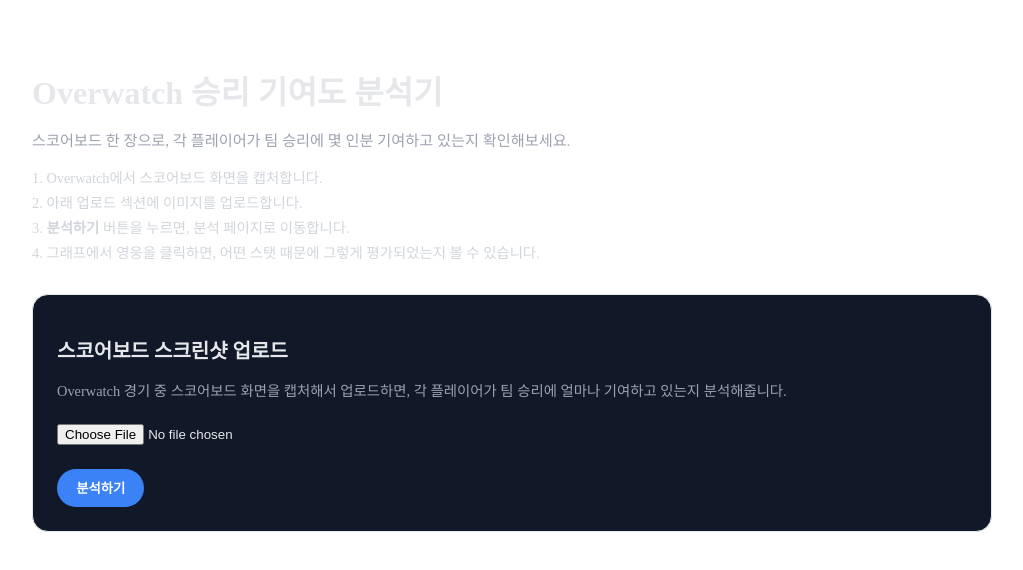
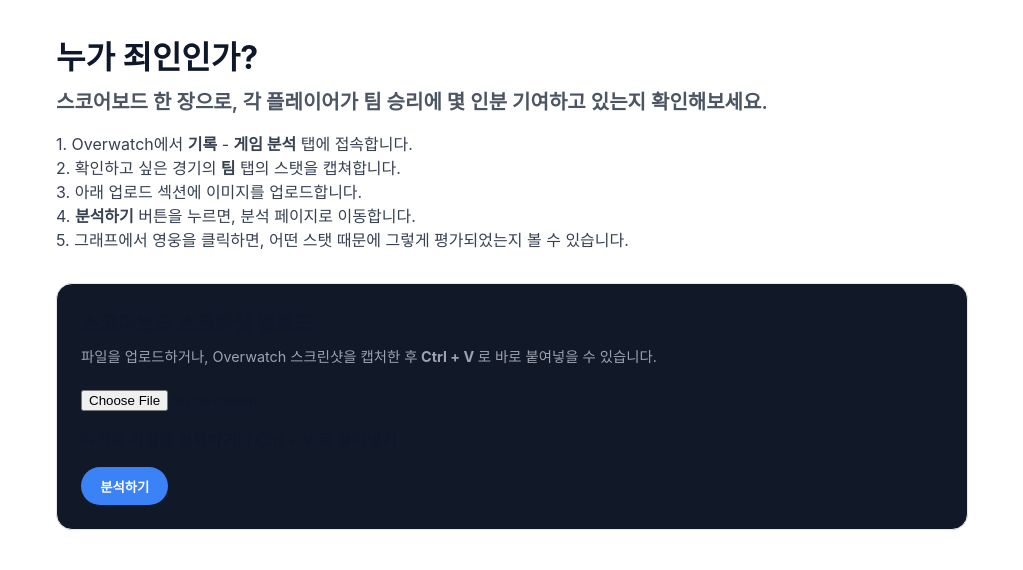
Before and after one commit to EricHW55/OWMunChul_Web, a Next.js app in the folder frontend/: page / in a window 1280 px wide. Shown: the top 570 px of the page, without its empty margins (128-1151 px from the left). Built offline with nearby package versions, Linux system fonts and the light colour scheme; no server answers.

Commit message:
fix: UI design

```diff
--- a/frontend/src/app/analysis/page.module.css
+++ b/frontend/src/app/analysis/page.module.css
@@ -9,12 +9,13 @@
     font-size: 1.8rem;
     font-weight: 700;
     margin-bottom: 0.3rem;
+    color: #0f172a; /* 제목 더 진하게 */
 }
 
 .subtitle {
     font-size: 0.9rem;
-    color: #9ca3af;
     margin-bottom: 1.5rem;
+    color: #0f172a; /* 제목 더 진하게 */
 }
 
 .loadingText {
--- a/frontend/src/app/analysis/page.tsx
+++ b/frontend/src/app/analysis/page.tsx
@@ -48,7 +48,7 @@
     return (
         <main className={styles.container}>
             <h1 className={styles.title}>분석 결과</h1>
-            <p className={styles.subtitle}>각 팀의 인분 그래프입니다.</p>
+            <p className={styles.subtitle}>각 팀의 기여도 그래프입니다.</p>
 
             <GraphSection players={result.players} />
 
--- a/frontend/src/app/components/UploadSection.module.css
+++ b/frontend/src/app/components/UploadSection.module.css
@@ -59,3 +59,26 @@
 .button:not(:disabled):hover {
     background: #2563eb;
 }
+
+.fileInfoRow {
+    display: flex;
+    align-items: center;
+    justify-content: space-between;
+    gap: 0.75rem;
+}
+
+.clearButton {
+    padding: 0.3rem 0.7rem;
+    border-radius: 999px;
+    border: 1px solid #f97373;
+    background: transparent;
+    color: #f97373;
+    font-size: 0.8rem;
+    cursor: pointer;
+    transition: background 0.15s ease-in-out, color 0.15s ease-in-out;
+}
+
+.clearButton:hover {
+    background: #f97373;
+    color: #020617;
+}
--- a/frontend/src/app/components/UploadSection.tsx
+++ b/frontend/src/app/components/UploadSection.tsx
@@ -1,6 +1,6 @@
 'use client';
 
-import { useState } from 'react';
+import { useState, useEffect, useRef } from 'react';
 import { useRouter } from 'next/navigation';
 import { predictFromImage } from '../lib/api';
 import type { PredictionResult } from '../types/overwatch';
@@ -12,6 +12,8 @@
     const [isLoading, setIsLoading] = useState(false);
     const router = useRouter();
 
+    const fileInputRef = useRef<HTMLInputElement | null>(null);
+
     function handleFileChange(e: React.ChangeEvent<HTMLInputElement>) {
         const selected = e.target.files?.[0];
         if (!selected) return;
@@ -19,6 +21,7 @@
         if (!selected.type.startsWith('image/')) {
             setError('이미지 파일만 업로드할 수 있습니다.');
             setFile(null);
+            if (fileInputRef.current) fileInputRef.current.value = '';
             return;
         }
 
@@ -26,9 +29,40 @@
         setError(null);
     }
 
+    // Ctrl + V 붙여넣기 (그대로 유지)
+    useEffect(() => {
+        function handlePaste(e: ClipboardEvent) {
+            if (!e.clipboardData) return;
+            const items = e.clipboardData.items;
+
+            for (const item of items) {
+                if (item.type.startsWith('image/')) {
+                    const blob = item.getAsFile();
+                    if (blob) {
+                        const pastedFile = new File([blob], 'pasted-image.png', {
+                            type: blob.type,
+                        });
+                        setFile(pastedFile);
+                        setError(null);
+                        if (fileInputRef.current) fileInputRef.current.value = '';
+                    }
+                }
+            }
+        }
+
+        window.addEventListener('paste', handlePaste);
+        return () => window.removeEventListener('paste', handlePaste);
+    }, []);
+
+    function handleClearFile() {
+        setFile(null);
+        setError(null);
+        if (fileInputRef.current) fileInputRef.current.value = '';
+    }
+
     async function handleAnalyzeClick() {
         if (!file) {
-            setError('먼저 스크린샷 이미지를 업로드해주세요.');
+            setError('먼저 스크린샷 이미지를 업로드하거나 붙여넣기 하세요.');
             return;
         }
 
@@ -38,7 +72,6 @@
 
             const result: PredictionResult = await predictFromImage(file);
 
-            // 세션 스토리지에 저장 → /analysis 페이지에서 읽어서 사용
             if (typeof window !== 'undefined') {
                 sessionStorage.setItem('ow_prediction', JSON.stringify(result));
             }
@@ -56,19 +89,36 @@
         <section className={styles.section}>
             <h2 className={styles.title}>스코어보드 스크린샷 업로드</h2>
             <p className={styles.description}>
-                Overwatch 경기 중 스코어보드 화면을 캡처해서 업로드하면,
-                각 플레이어가 팀 승리에 얼마나 기여하고 있는지 분석해줍니다.
+                파일을 업로드하거나, Overwatch 스크린샷을 캡처한 후
+                <strong> Ctrl + V </strong> 로 바로 붙여넣을 수 있습니다.
             </p>
 
             <div className={styles.uploadBox}>
                 <input
+                    ref={fileInputRef}
                     type="file"
                     accept="image/*"
                     onChange={handleFileChange}
                     className={styles.fileInput}
                 />
-                {file && (
-                    <p className={styles.fileName}>선택된 파일: {file.name}</p>
+
+                {file ? (
+                    <div className={styles.fileInfoRow}>
+                        <p className={styles.fileName}>
+                            선택된 이미지: <strong>{file.name}</strong>
+                        </p>
+                        <button
+                            type="button"
+                            className={styles.clearButton}
+                            onClick={handleClearFile}
+                        >
+                            삭제
+                        </button>
+                    </div>
+                ) : (
+                    <p className={styles.placeholder}>
+                        여기에 파일을 선택하거나 Ctrl + V 로 붙여넣기
+                    </p>
                 )}
             </div>
 
--- /dev/null
+++ b/frontend/src/app/layout.tsx
@@ -0,0 +1,19 @@
+// src/app/layout.tsx
+import './globals.css';
+
+export const metadata = {
+    title: 'Overwatch Win Probability',
+    description: 'Overwatch scoreboard 분석기',
+};
+
+export default function RootLayout({
+                                       children,
+                                   }: {
+    children: React.ReactNode;
+}) {
+    return (
+        <html lang="ko">
+        <body>{children}</body>
+        </html>
+    );
+}
--- a/frontend/src/app/page.module.css
+++ b/frontend/src/app/page.module.css
@@ -2,7 +2,7 @@
     max-width: 960px;
     margin: 0 auto;
     padding: 2rem 1.5rem 3rem;
-    color: #e5e7eb;
+    color: #0f172a; /* 전체 텍스트 기본색: 진한 네이비 */
 }
 
 .hero {
@@ -13,21 +13,19 @@
     font-size: 2rem;
     font-weight: 700;
     margin-bottom: 0.5rem;
+    color: #0f172a; /* 제목 더 진하게 */
 }
 
 .subtitle {
-    font-size: 0.95rem;
-    color: #9ca3af;
+    font-size: 1.25rem;
+    font-weight: 600;
+    color: #4b5563; /* 회색에서 조금 더 진한 톤 */
     margin-bottom: 1rem;
 }
 
 .steps {
     list-style: none;
     padding-left: 0;
-    font-size: 0.9rem;
-    color: #d1d5db;
+    font-size: 1rem;
+    color: #374151; /* 리스트도 살짝 진하게 */
 }
-
-.steps li {
-    margin-bottom: 0.25rem;
-}
--- a/frontend/src/app/page.tsx
+++ b/frontend/src/app/page.tsx
@@ -5,17 +5,18 @@
     return (
         <main className={styles.container}>
             <section className={styles.hero}>
-                <h1 className={styles.title}>Overwatch 승리 기여도 분석기</h1>
+                <h1 className={styles.title}>누가 죄인인가?</h1>
                 <p className={styles.subtitle}>
                     스코어보드 한 장으로, 각 플레이어가 팀 승리에 몇 인분 기여하고 있는지
                     확인해보세요.
                 </p>
 
                 <ol className={styles.steps}>
-                    <li>1. Overwatch에서 스코어보드 화면을 캡처합니다.</li>
-                    <li>2. 아래 업로드 섹션에 이미지를 업로드합니다.</li>
-                    <li>3. <strong>분석하기</strong> 버튼을 누르면, 분석 페이지로 이동합니다.</li>
-                    <li>4. 그래프에서 영웅을 클릭하면, 어떤 스탯 때문에 그렇게 평가되었는지 볼 수 있습니다.</li>
+                    <li>1. Overwatch에서 <strong>기록</strong> - <strong>게임 분석</strong> 탭에 접속합니다.</li>
+                    <li>2. 확인하고 싶은 경기의 <strong>팀</strong> 탭의 스탯을 캡쳐합니다.</li>
+                    <li>3. 아래 업로드 섹션에 이미지를 업로드합니다.</li>
+                    <li>4. <strong>분석하기</strong> 버튼을 누르면, 분석 페이지로 이동합니다.</li>
+                    <li>5. 그래프에서 영웅을 클릭하면, 어떤 스탯 때문에 그렇게 평가되었는지 볼 수 있습니다.</li>
                 </ol>
             </section>
 
```
